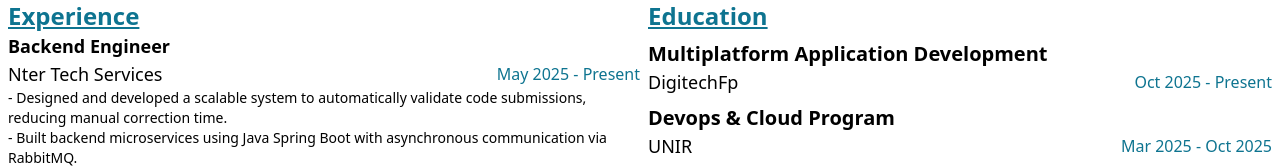
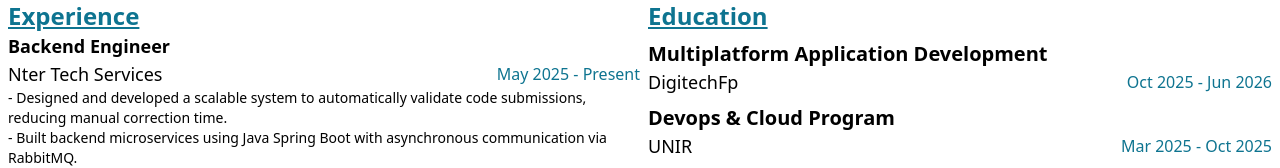
Before and after one commit to albertmenendezg/CV, a React (Create React App) app: page / in a window 1280 px wide. Shown: the part 135-303 px from the top of the page. Built offline with nearby package versions, Linux system fonts and the light colour scheme.

Commit message:
Update DigitechFp education end date to June 2026

```diff
--- a/src/components/Education.tsx
+++ b/src/components/Education.tsx
@@ -32,7 +32,7 @@ const Education = () => {
                     title="Multiplatform Application Development"
                     institution="DigitechFp"
                     startDate={new Date("2025-10-01")}
-                    endDate="Present"
+                    endDate={new Date("2026-06-01")}
                 />
                 <EducationItem
                     title="Devops & Cloud Program"
```
